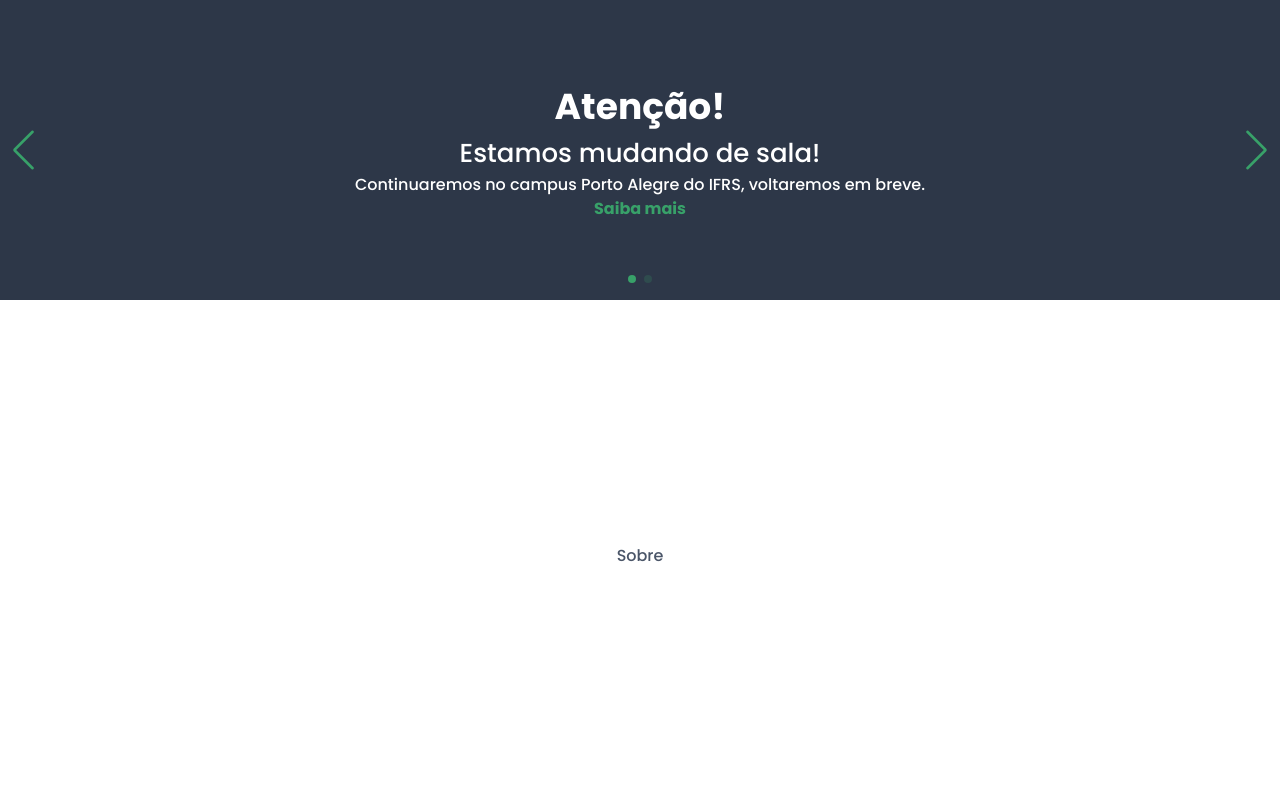
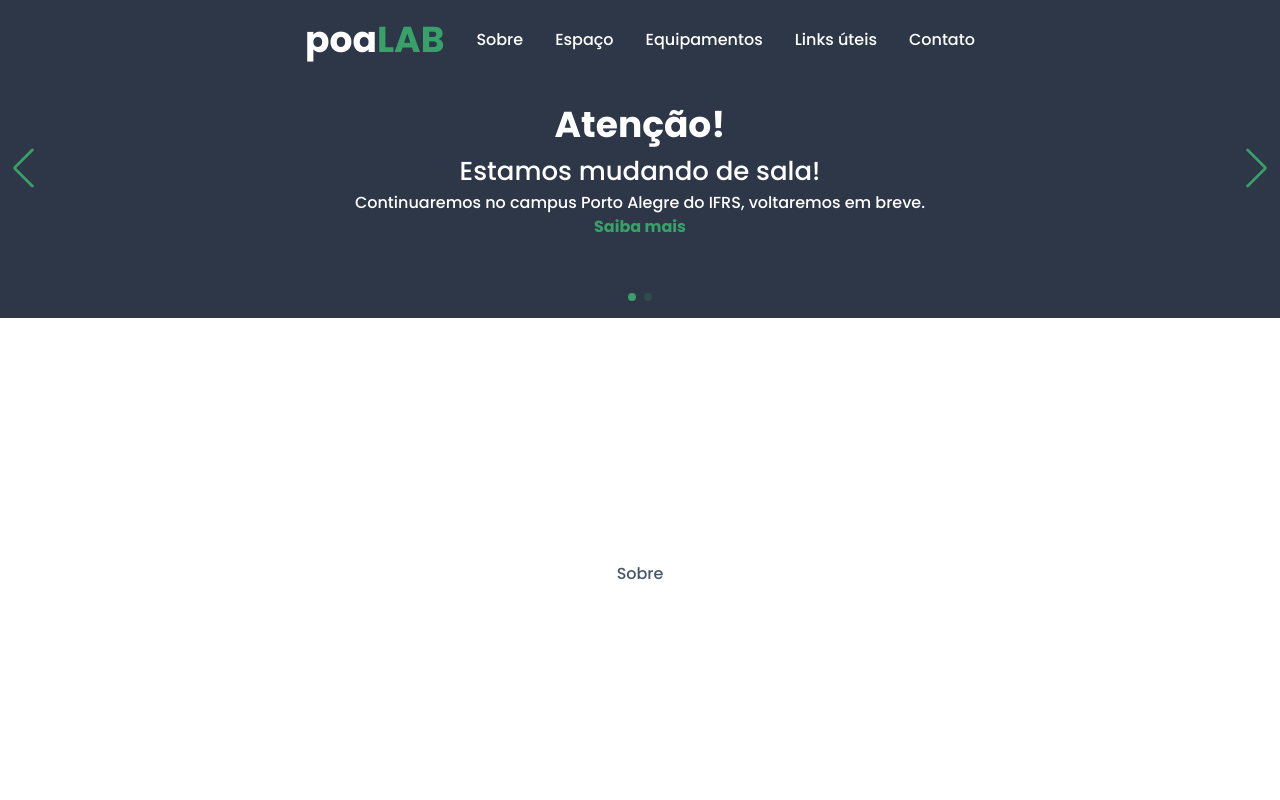
Before and after one commit to lmarcosss/poalab, a Next.js app: page / in a window 1280 px wide. Shown: the top 800 px of the page. Built offline with nearby package versions, Linux system fonts and the light colour scheme.

Commit message:
adjust scroll

```diff
--- a/src/components/Header/index.tsx
+++ b/src/components/Header/index.tsx
@@ -5,6 +5,8 @@ import { useSidebarDrawer } from '../../contexts/SidebarDrawerContext';
 import { NavBar } from './NavBar';
 import { useState } from 'react';
 import { useWindowEvent } from '../../hooks/useWindowEvent';
+
+const PAGE_TOP = 0;
 
 export function Header() {
   const [prevScroll, setPrevScroll] = useState(0);
@@ -17,7 +19,7 @@ export function Header() {
 
   function handleScroll() {
     const currentScroll = window.pageYOffset;
-    const visible = prevScroll > currentScroll;
+    const visible = prevScroll > currentScroll || currentScroll <= PAGE_TOP;
 
     setPrevScroll(currentScroll);
     setVisible(visible);
--- a/src/components/Swiper/index.tsx
+++ b/src/components/Swiper/index.tsx
@@ -13,7 +13,7 @@ SwiperCore.use([Navigation, Pagination, Keyboard, Autoplay]);
 
 export function Swiper() {
   return (
-    <Box zIndex="1" flex="1" w="100%">
+    <Box zIndex="1" flex="1" w="100%" mt="18">
       <SwiperReact
         slidesPerView={1}
         centeredSlides
```
